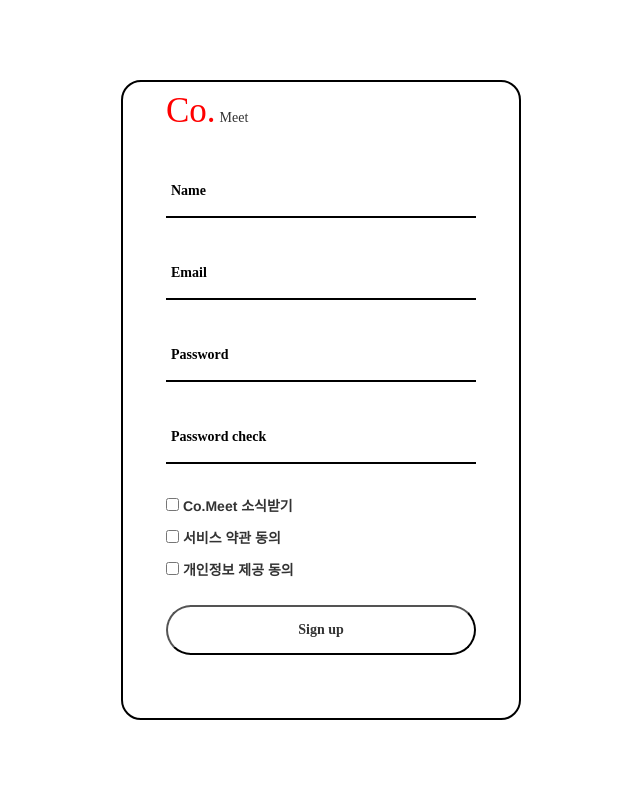
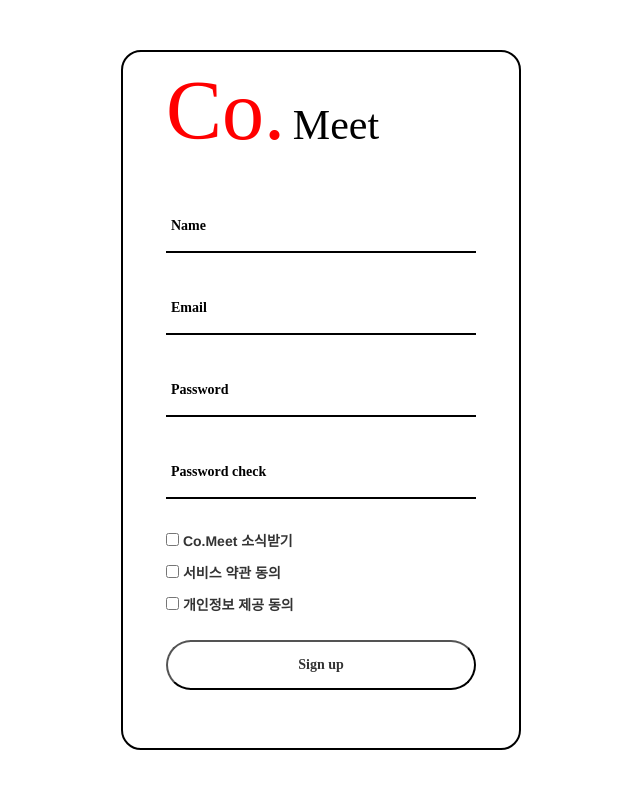
Before and after one commit to hanilcome/CoMeet, a Django app: page /sign_up/ in a window 1280 px wide. Shown: the whole page, without its empty margins (319-959 px from the left). Run offline with Django 4.2, Linux system fonts and the light colour scheme; some libraries are stand-ins or nearby versions; some web fonts are replaced.

Commit message:
login signup edit
login.html, signup.html, taeyeon1.css, taeyeon2.css
edit

Please enter the commit message for your changes. Lines starting

```diff
--- a/static/taeyeon1.css
+++ b/static/taeyeon1.css
@@ -38,7 +38,7 @@ section {
 .form-box {
     position: relative;
     width: 400px;
-    height: 450px;
+    height: 550px;
     background: transparent;
     border: 2px solid black;
     border-radius: 20px;
--- a/static/taeyeon2.css
+++ b/static/taeyeon2.css
@@ -42,7 +42,7 @@ section {
 .form-box {
     position: relative;
     width: 400px;
-    height: 640px;
+    height: 700px;
     background: transparent;
     border: 2px solid black;
     border-radius: 20px;
--- a/templates/user/login.html
+++ b/templates/user/login.html
@@ -30,13 +30,15 @@
               <label for="">Password</label>
             </div>
             <div class="forget">
-              <label for=""><input type="checkbox">Remember Me
+              <label for=""><input type="checkbox">Remember Me</br>
+            </br>
             <a href="#">Forget Password</a>
           </label>
         </div>
         <button class="log" type='submit'>Log in</button>
-            <button class="sign">
+        <button class="sign" href="{% url 'user:sign_up' %}">
           <a href="{% url 'user:sign_up' %}">Sign up</a>
+        </button>
         <div class="register">
           <p>너는 가입한다 우리의
             <a href="{% url 'user:sign_up' %}">여기에</a>
--- a/templates/user/signup.html
+++ b/templates/user/signup.html
@@ -17,9 +17,9 @@
         <div class="form-value">
           <form action="/sign_up/" method='post'>
             {% csrf_token %}
-            <a href="{% url 'commit:home' %}" sytle="text-decoration:none;">
-              <span class="co_signup">Co.</span>
-              <span class="meet_signup">Meet</span></a>
+            <a href="{% url 'commit:home' %}" class='login_logo' sytle="text-decoration:none;">
+              <span class="co_login">Co.</span>
+              <span class="meet_login">Meet</span></a>
             <div class="inputbox">
               <input type="text" required="required" id="username" name="username">
               <label for="">Name</label>
```
Lines whose indentation alone changed are shown as unchanged.
